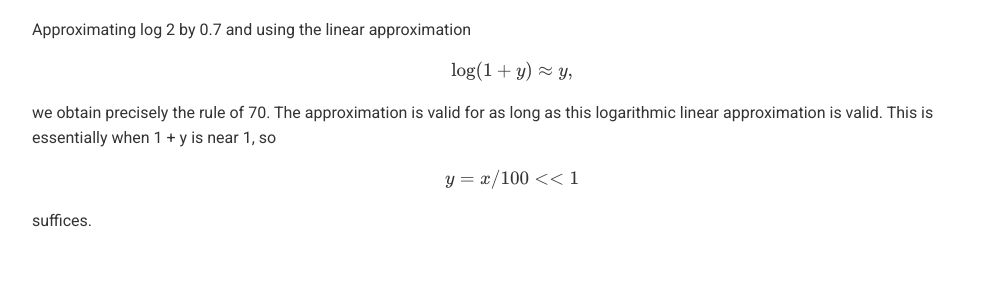
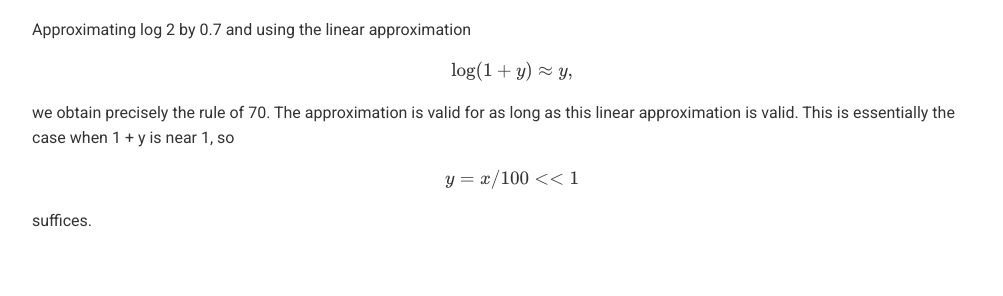
Before and after one commit to datainteractive/datainteractive.github.io, a Jekyll site: the page built from _posts/2019-06-30-the-rule-of-70.html, in a window 1280 px wide. Shown: the part 990-1286 px from the top of the page, without its empty margins (128-1131 px from the left). Built offline with Jekyll 4.4.1, drawn with Linux system fonts in a browser that asks for light colours; formulas are drawn with MathJax 3.

Commit message:
Update 2019-06-30-the-rule-of-70.html

```diff
--- a/_posts/2019-06-30-the-rule-of-70.html
+++ b/_posts/2019-06-30-the-rule-of-70.html
@@ -35,7 +35,7 @@ Let's check this outcome mathematically. The exact formula for doubling time giv
 $$\frac{\log 2}{\log(1 + x/100)}.$$
 Approximating log 2 by 0.7 and using the linear approximation
 $$\log(1 + y) \approx y,$$
-we obtain precisely the rule of 70. The approximation is valid for as long as this logarithmic linear approximation is valid. This is essentially when 1 + y is near 1, so
+we obtain precisely the rule of 70. The approximation is valid for as long as this linear approximation is valid. This is essentially the case when 1 + y is near 1, so
 $$y = x/100 << 1$$
 suffices.
 </p>
```
